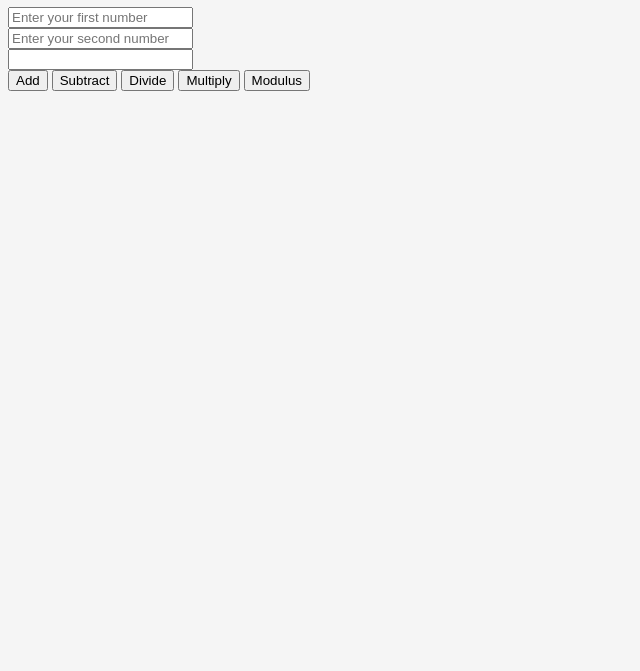
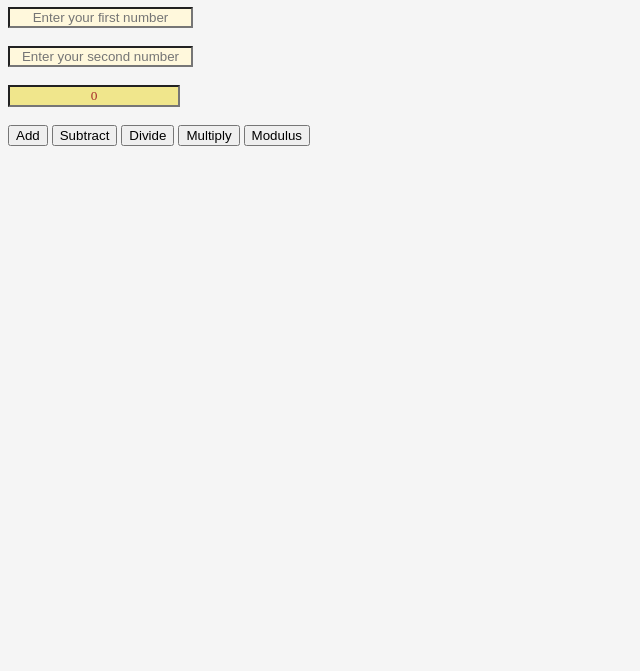
Before and after one commit to omitogunjesufemi/gits, a plain HTML site: page myWebsite/calculator.html in a window 1280 px wide. Shown: the part 129-800 px from the top of the page, without its empty margins (0-640 px from the left). Drawn offline with Linux system fonts and the light colour scheme.

Commit message:
version 1.0.1

```diff
--- a/myWebsite/calculator.html
+++ b/myWebsite/calculator.html
@@ -24,8 +24,10 @@
           name="num1"
           id="num1"
           placeholder="Enter your first number"
+          class="numbers"
         />
       </div>
+      <br />
 
       <div>
         <input
@@ -33,11 +35,20 @@
           name="num2"
           id="num2"
           placeholder="Enter your second number"
+          class="numbers"
         />
       </div>
+      <br />
       <div>
-        <input type="text" name="result" id="result" />
+        <input
+          type="text"
+          name="result"
+          id="result"
+          class="numbers answer"
+          value="0"
+        />
       </div>
+      <br />
 
       <input type="button" value="Add" onclick="addClick()" />
       <input type="button" value="Subtract" onclick="subClick()" />
--- a/myWebsite/css/styles.css
+++ b/myWebsite/css/styles.css
@@ -29,3 +29,14 @@ a:active {
   color: yellowgreen;
   background-color: transparent;
 }
+.numbers {
+  color: blue;
+  background-color: cornsilk;
+  text-align: center;
+}
+
+.answer {
+  color: brown;
+  font-family: "Times New Roman", Times, serif;
+  background-color: khaki;
+}
```
